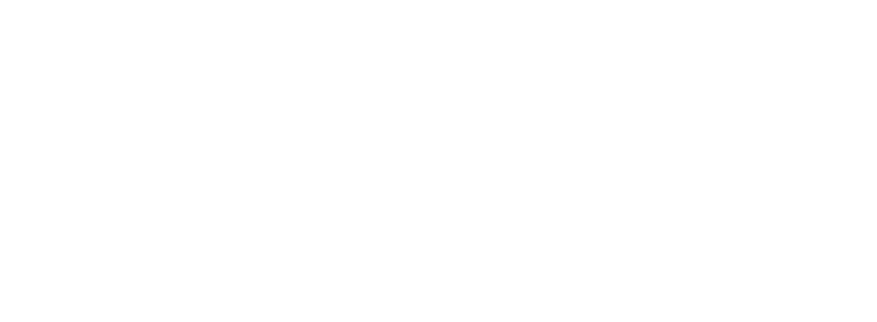
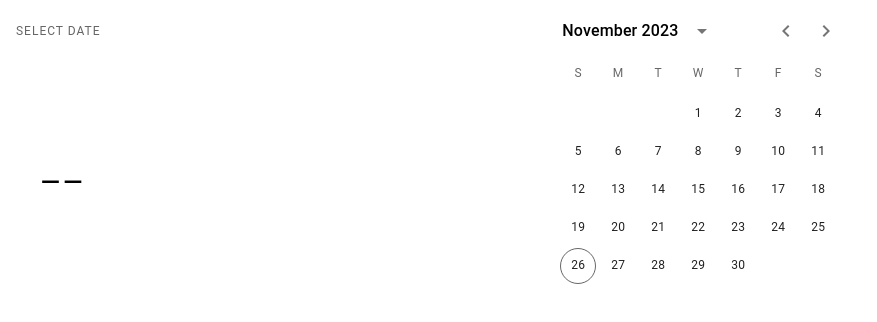
Before and after one commit to TylerWitzke/pocket-planner, a React (Create React App) app in the folder pocket-planner/: page /c in a window 1280 px wide. Before the commit this address had no page. Shown: the top 322 px of the page, without its empty margins (0-877 px from the left). Built offline with nearby package versions, Linux system fonts and the light colour scheme.

Commit message:
Adding calendar component

```diff
--- a/pocket-planner/package.json
+++ b/pocket-planner/package.json
@@ -3,9 +3,14 @@
   "version": "0.1.0",
   "private": true,
   "dependencies": {
+    "@emotion/react": "^11.11.1",
+    "@emotion/styled": "^11.11.0",
+    "@mui/material": "^5.14.18",
+    "@mui/x-date-pickers": "^6.18.2",
     "@testing-library/jest-dom": "^5.17.0",
     "@testing-library/react": "^13.4.0",
     "@testing-library/user-event": "^13.5.0",
+    "dayjs": "^1.11.10",
     "react": "^18.2.0",
     "react-dom": "^18.2.0",
     "react-router": "^6.20.0",
--- a/pocket-planner/src/App.js
+++ b/pocket-planner/src/App.js
@@ -14,6 +14,7 @@
 import BrowseItinerary from './components/BrowseItineraryScreen/BrowseItinerary';
 import EventConfirmationScreen from './components/EventConfirmationScreen/EventConfirmationScreen';
 import AttractionConfirmationScreen from './components/AttractionConfirmationScreen/AttractionConfirmationScreen';
+import BasicDateCalendar from './components/BasicDateCalendar/BasicDateCalendar';
 
 
 
@@ -41,6 +42,7 @@
       <Route path="/AttractionConfirmation" element={<AttractionConfirmationScreen/>} />
       <Route path="/itinerary-item/:id" element={ItineraryItemInfo} />
       <Route path="/item-info/:type/:id" element={ItemInfo} />
+      <Route path="/c" element={<BasicDateCalendar/>} />
     </Routes>
   </Router>
   );
--- /dev/null
+++ b/pocket-planner/src/components/BasicDateCalendar/BasicDateCalendar.css
@@ -0,0 +1,3 @@
+.css-1aj9me-MuiPickersLayout-root .MuiPickersLayout-actionBar {
+    display: none !important;
+}
--- /dev/null
+++ b/pocket-planner/src/components/BasicDateCalendar/BasicDateCalendar.jsx
@@ -0,0 +1,17 @@
+import * as React from 'react';
+import { AdapterDayjs } from '@mui/x-date-pickers/AdapterDayjs';
+import { LocalizationProvider } from '@mui/x-date-pickers/LocalizationProvider';
+import { StaticDatePicker } from '@mui/x-date-pickers/StaticDatePicker';
+import './BasicDateCalendar.css'
+
+export default function BasicDateCalendar() {
+    const temp = (e) => {
+        console.log(e)
+    }
+
+  return (
+    <LocalizationProvider dateAdapter={AdapterDayjs}>
+      <StaticDatePicker orientation="landscape" onChange={temp} di/>
+    </LocalizationProvider>
+  );
+}
```
Also changed, not shown: 1 other file (tests, documents, lock files or other folders).
